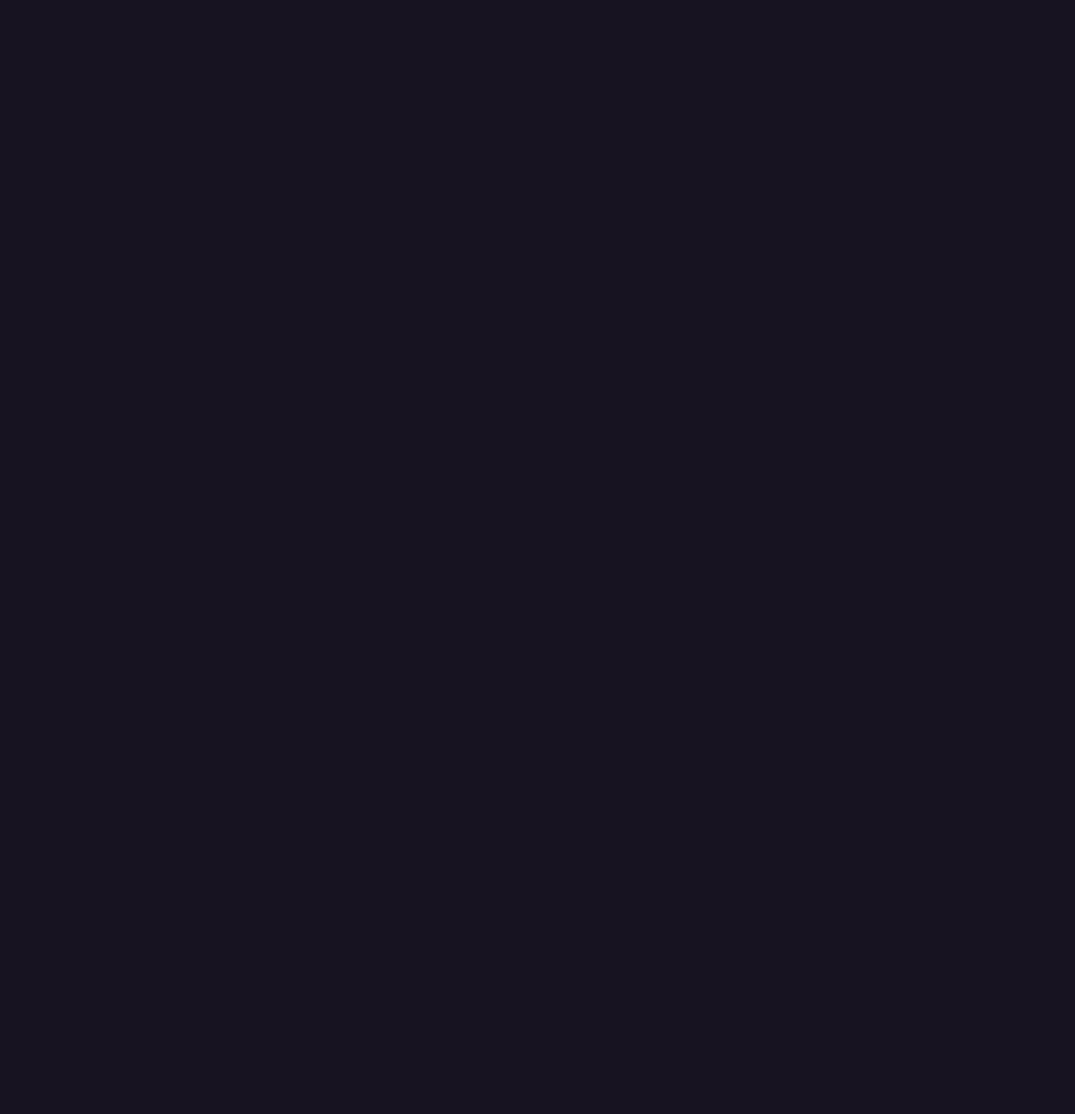
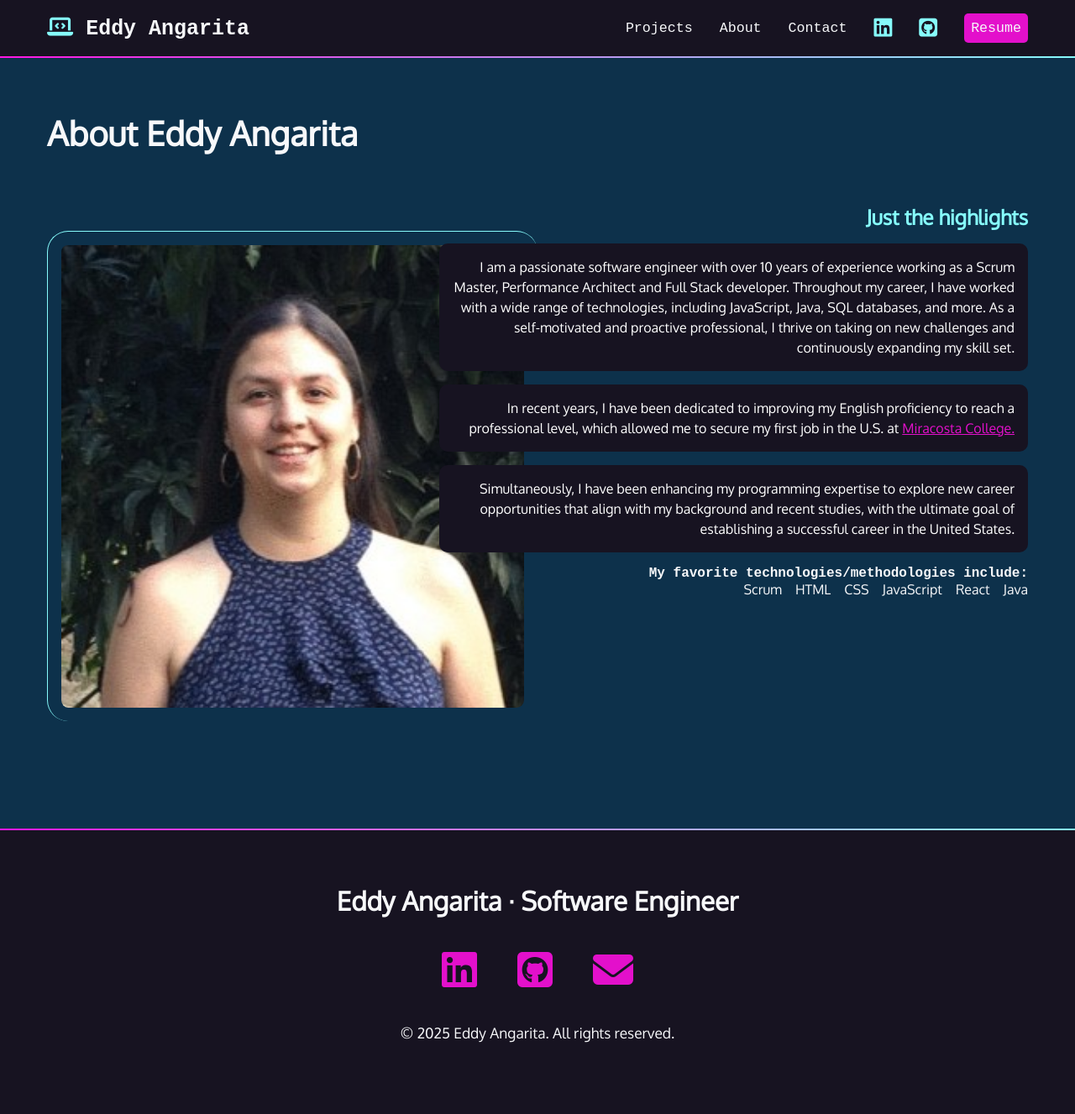
Before and after one commit to ejangari/portfolio, a plain HTML site: page about.html in a window 1280 px wide. Shown: the whole page at 84% size. Before the commit the page ends 800 px from the top, so only its background shows below. Drawn offline with Linux system fonts and the light colour scheme.

Commit message:
changes on styles sction-dkblue

```diff
--- a/about.html
+++ b/about.html
@@ -3,10 +3,102 @@
 <head>
     <meta charset="UTF-8">
     <meta name="viewport" content="width=device-width, initial-scale=1.0">
+    <link rel="stylesheet" href="https://cdnjs.cloudflare.com/ajax/libs/font-awesome/6.7.2/css/all.min.css"/>
+
+    <link rel="preconnect" href="https://fonts.googleapis.com"/>
+    <link rel="preconnect" href="https://fonts.gstatic.com" crossorigin/>
+    <link rel="stylesheet" href="https://fonts.googleapis.com/css2?family=Oxygen&amp;display=swap"rel="stylesheet"/>
     <link rel="stylesheet" href="css/style.css">
     <title>About Eddy Angarita</title>
 </head>
 <body>
+    <header>
+        <nav>
+            <ul>
+                <li>
+                    <h1>
+                        <a href="index.html">
+                            <span class="fa-solid fa-laptop-code" aria-hidden="true"></span>
+                            <span>Eddy Angarita</span>
+                        </a>
+                    </h1>
+                </li>
+                <li><a href="index.html#projects">Projects</a></li>
+                <li><a href="about.html">About</a></li>
+                <li><a href="index.html#contact">Contact</a></li>
+                <li><a target="_blank" href="https://www.linkedin.com/in/eddyjohana/">
+                        <span class="fa-brands fa-linkedin" aria-hidden="true"></span>
+                        <span class="sr-only">LinkedIn</span>
+                    </a>
+                </li>
+                <li><a target="_blank" href="https://github.com/ejangari">
+                        <span class="fa-brands fa-square-github" aria-hidden="true"></span>
+                        <span class="sr-only">Github</span>
+                    </a>
+                </li>
+                <li><a class="button" target="_blank" href="https://docs.google.com/document/d/1y2oZcCRmu2ajim_guM1D6iZ3cGpYD2VAsm5sETQTui0/edit?usp=share_link">Resume</a></li>
 
+            </ul>
+        </nav>
+    </header>
+    <div class="gradient"></div>
+    <div class="section-dkblue">
+        <section id="projects">
+            <h2>About Eddy Angarita</h2>
+            <article>
+                <img src="img/eddyAngarita.jpeg" alt="Eddy Angarita"/>
+                <div class="text">
+                    <h3>Just the highlights</h3>
+                    <p class="blackbox">I am a passionate software engineer with over 10 years of experience working as a Scrum Master, Performance Architect and Full Stack developer.
+                        Throughout my career, I have worked with a wide range of technologies, including JavaScript, Java, SQL databases, and more.
+                        As a self-motivated and proactive professional, I thrive on taking on new challenges and continuously expanding my skill set.
+                        </p>
+                    <p class="blackbox">
+                        In recent years, I have been dedicated to improving my English proficiency to reach a professional level,
+                        which allowed me to secure my first job in the U.S. at <a href="https://miracosta.edu">Miracosta College.</a></p>
+
+                    <p class="blackbox">
+                        Simultaneously, I have been
+                        enhancing my programming expertise to explore new career opportunities that align with my background and
+                        recent studies, with the ultimate goal of establishing a successful career in the United States.</p>
+                        <h4>My favorite technologies/methodologies include:</h4>
+                        <ul>
+                            <li>Scrum</li>
+                            <li>HTML</li>
+                            <li>CSS</li>
+                            <li>JavaScript</li>
+                            <li>React</li>
+                            <li>Java</li>
+                        </ul>
+                </div>
+            </article>
+        </section>
+    </div>
+        <div class="gradient"></div>
+
+        <footer>
+            <h2>Eddy Angarita &middot; Software Engineer</h2>
+            <ul>
+              <li>
+                <a target="_blank" href="https://www.linkedin.com/in/eddyjohana/">
+                  <span class="fa-brands fa-linkedin" aria-hidden="true"></span>
+                  <span class="sr-only">LinkedIn</span>
+                </a>
+              </li>
+              <li>
+                <a target="_blank" href="https://github.com/ejangari">
+                  <span class="fa-brands fa-square-github" aria-hidden="true"></span>
+                  <span class="sr-only">Github</span>
+                </a>
+              </li>
+              <li>
+                <a target="_blank" href="mailto:ejangari@gmail.com">
+                  <span class="fa-solid fa-envelope" aria-hidden="true"></span>
+                  <span class="sr-only">Email me</span>
+                </a>
+              </li>
+            </ul>
+            <p><small>&copy; 2025 Eddy Angarita.  All rights reserved.</small></p>
+        </footer>
 </body>
 </html>
--- a/css/style.css
+++ b/css/style.css
@@ -198,7 +198,7 @@ margin: 0; /*0 space between h4 and project's name*/
   background-color: var(--black);
   padding: 1rem;
   border-radius: 10px;
-color: var(--white);
+  color: white;
   font-size: 1rem;  /*little bit smaller by default*/
   line-height: 1.5;
 }
@@ -216,10 +216,54 @@ font-size: 1rem;
 
 #projects img{
   margin: 2rem 0 4rem 0;
+  padding: 1rem;
   border-left: 1px solid var(--aqua);
   border-top: 1px solid var(--aqua);
   border-radius: 25px;
-padding: 1rem;
+
+}
+
+
+/*Responsibe design*/
+@media (min-width: 850px){
+  /*Solo son efectivos o aplican cuando window is at least 850 pixeles wide (ancho)*/
+
+    nav{
+      max-width: 1200px;/*Limitar la screen a 1200 pixeles no mas de eso, para q no se separe mucho el nombre de la barra de navegacion*/
+      margin: 0 auto;/*Will center that very nicely on the page*/
+
+    }
+
+    nav li:first-child {
+      flex-basis:auto;
+      text-align: left;
+      margin-right: auto;
+    }
+  }
+
+
+
+
+
+
+
+
+
+/*footer section*/
+footer{
+  text-align:center;
+  padding: 4rem 0;  /*space between Top and Button on the footer and the contact section*/
+}
+
+footer ul{
+    list-style-type: none;
+    padding: 0;
+    margin: 2rem 0;
+    display: flex; /*pone todos los elelentos en una misma linea*/
+    flex-flow: row wrap;
+    justify-content:center;
+    gap: 3rem;  /* Espacio entre los elementos*/
+    font-size: 3rem;
 }
 
   @media (min-width: 800px){
@@ -228,7 +272,7 @@ padding: 1rem;
       display:grid;
       /*grid-template-columns: 1fr 1fr;  grid with 2 columns*/
       grid-template-columns: repeat(10, 1fr);  /*We have a 10 columns*/
-    gap: 1rem; /*space between text and image*/
+      /*gap: 1rem; space between text and image*/
     }
 
     #projects{
@@ -268,42 +312,6 @@ padding: 1rem;
     }
 }
 
-/*Responsibe design*/
-@media (min-width: 850px){
-  /*Solo son efectivos o aplican cuando window is at least 850 pixeles wide (ancho)*/
-
-    nav{
-      max-width: 1200px;/*Limitar la screen a 1200 pixeles no mas de eso, para q no se separe mucho el nombre de la barra de navegacion*/
-      margin: 0 auto;/*Will center that very nicely on the page*/
-
-    }
-
-    nav li:first-child {
-      flex-basis:auto;
-      text-align: left;
-      margin-right: auto;
-    }
-  }
-
-
-/*footer section*/
-footer{
-  text-align:center;
-  padding: 4rem 0;  /*space between Top and Button on the footer and the contact section*/
-}
-
-footer ul{
-    list-style-type: none;
-    padding: 0;
-    margin:2rem 0;
-    display: flex; /*pone todos los elelentos en una misma linea*/
-    flex-flow: row wrap;
-    justify-content:center;
-    gap: 3rem;  /* Espacio entre los elementos*/
-    font-size: 3rem;
-}
-
-
 @media (min-width:850px){
   nav{
     max-width:1200px;
```
Also changed, not shown: index.html (+2 -4 lines), projects.html (+3 -3 lines). Lines whose indentation alone changed are shown as unchanged.
